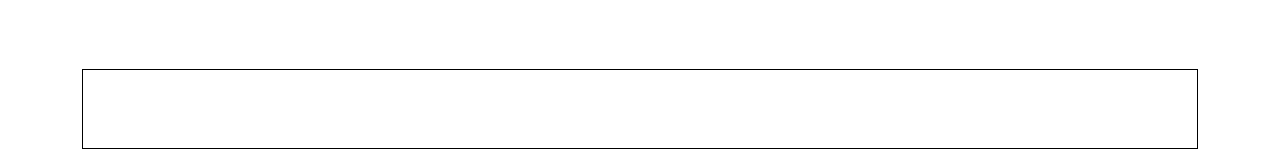
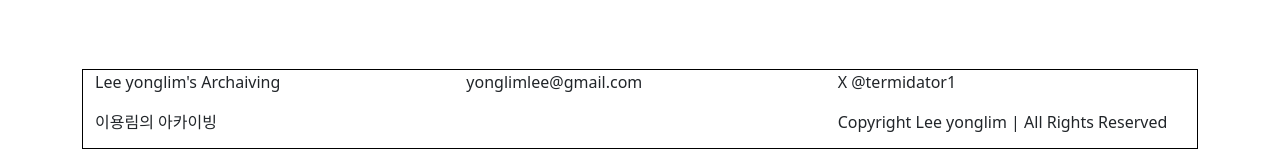
Before and after one commit to amissu89/blog, a Vue app: page /til in a window 1280 px wide. Shown: the part 649-800 px from the top of the page. Built offline with nearby package versions, Linux system fonts and the light colour scheme; no server answers; the database is empty.

Commit message:
footer에 내용 넣기, 테이블 출력 수정

```diff
--- a/src/components/FooterSection.vue
+++ b/src/components/FooterSection.vue
@@ -1,5 +1,19 @@
 <template lang="">
     <div class="container">
+        <div class="row">
+            <div class="col">
+                <p>Lee yonglim's Archaiving</p>
+                <p>이용림의 아카이빙</p>
+            </div>
+
+            <div class="col">
+                <p>yonglimlee@gmail.com</p>
+            </div>
+            <div class="col">
+                <p> X @termidator1 </p>
+                <p> Copyright Lee yonglim | All Rights Reserved </p>
+            </div>
+        </div>
 
     </div>
 </template>
--- a/src/components/til/TilPage.vue
+++ b/src/components/til/TilPage.vue
@@ -3,9 +3,8 @@
         <table class="table">
             <tbody>
                 <tr v-for="(row, index) in rows" :key="index" ref="tableRows">
-                    <th scope="row">{{ row.id }}</th>
+                    <th scope="row" style="display: none;">{{ row.id }}</th>
                     <td> {{row.title}}</td>
-                    <td> {{ row.year }}</td>
                     <td> {{row.createDt}}</td>
                 </tr>
             </tbody>
@@ -16,6 +15,7 @@
 import {nextTick, onMounted, ref} from 'vue'
 import { getCollection, getDocumentsByOrdering, getDocumentsByQuery } from '../../firebase/firestore'
 import  Constant  from '../../constant.js'
+import {formatterForDatetime} from '../../utility.js'
 
 const rows = ref([])
 const tableRows = ref([])
@@ -30,6 +30,7 @@ onMounted( async ()=>{
         querySnapshot.forEach((doc) => {
             let obj = doc.data();
             obj.id = doc.id;
+            obj.createDt = formatterForDatetime(new Date(obj.createDt))
             rows.value.push(obj);
         })
 
```
